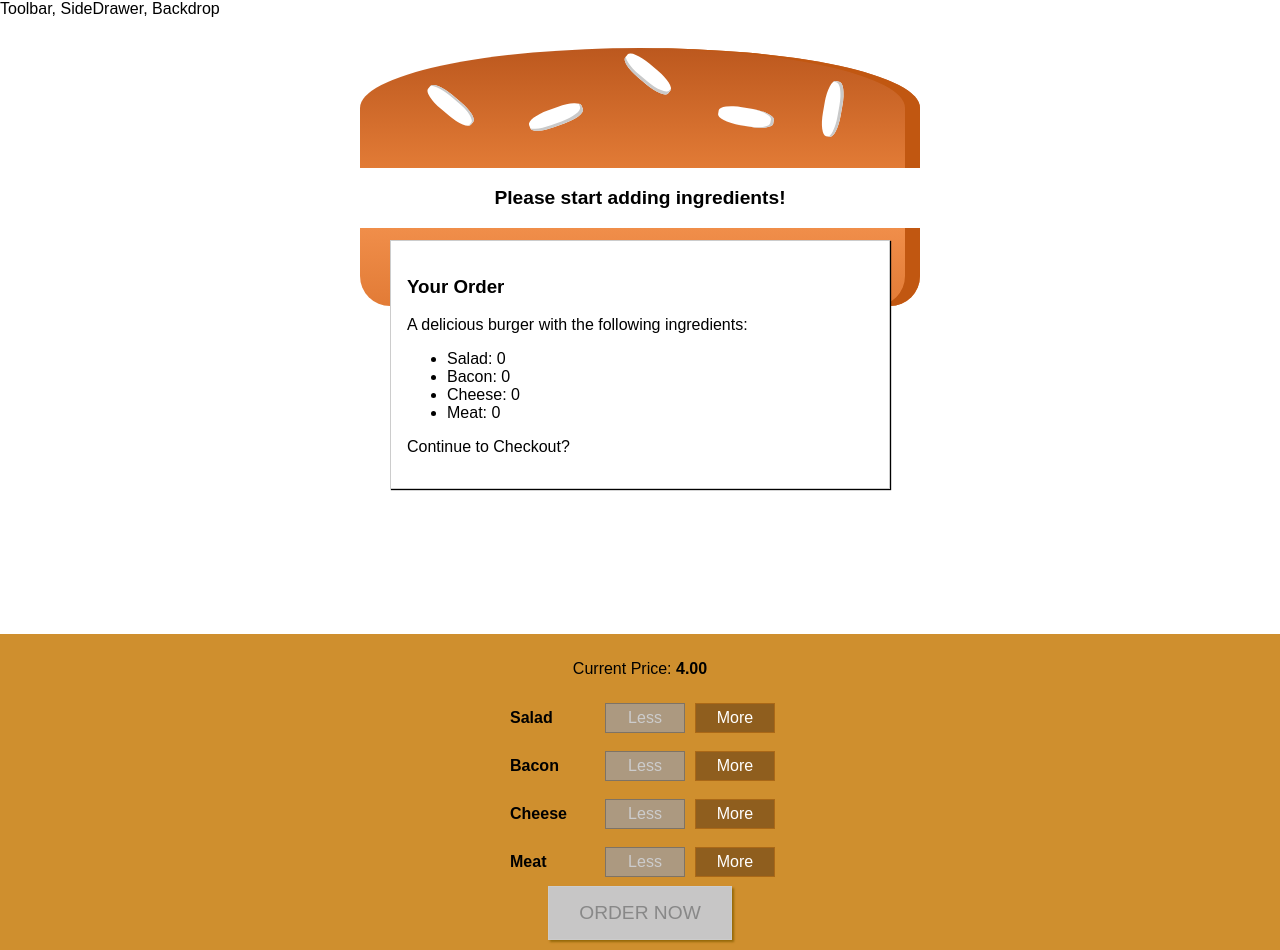
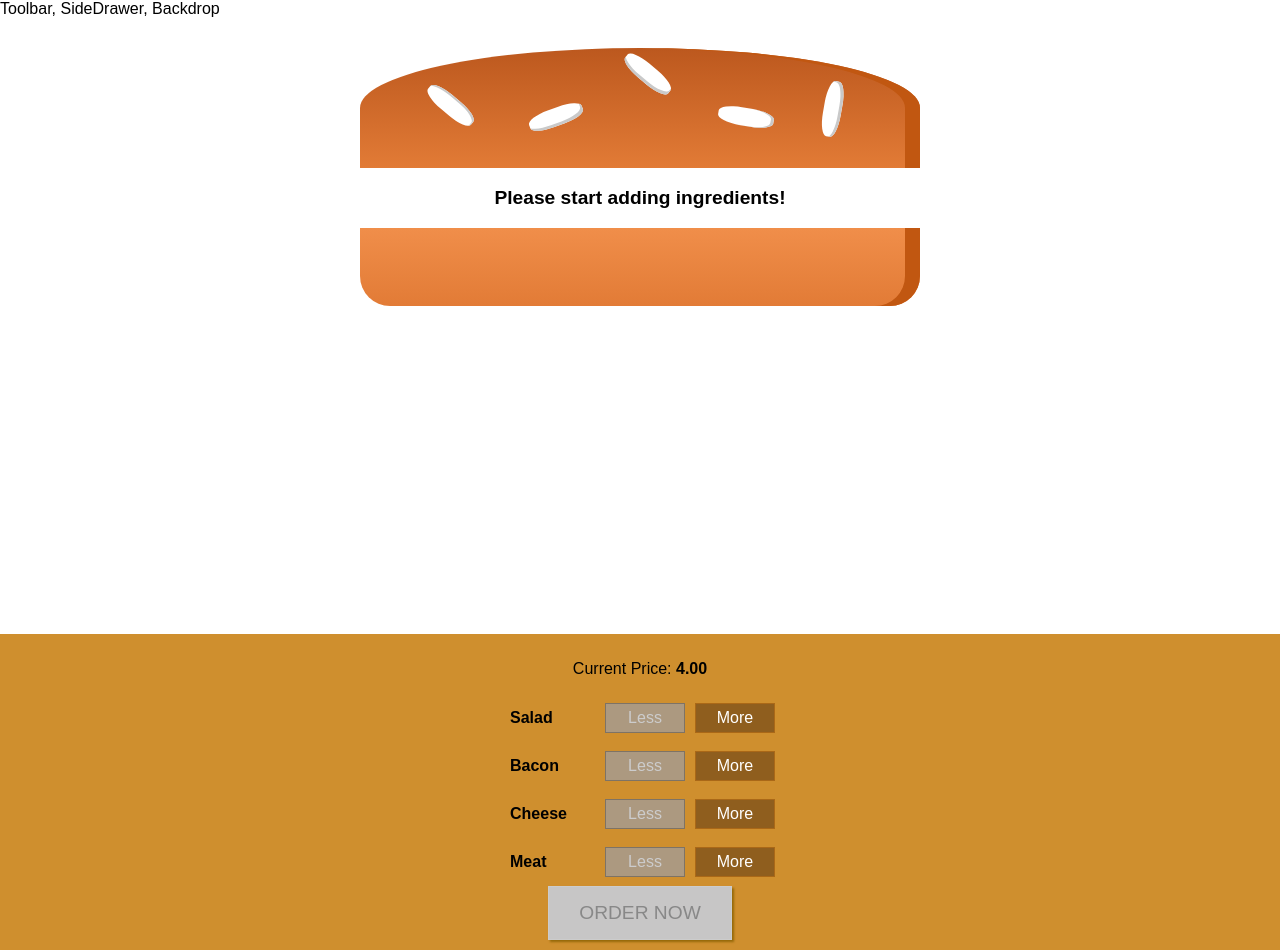
Before and after one commit to lunaticSKE12/react-burger-project, a React app: page / in a window 1280 px wide. Built offline with nearby package versions, Linux system fonts and the light colour scheme.

Commit message:
Order animation

```diff
--- a/src/components/Burger/BuildControls/BuildControls.js
+++ b/src/components/Burger/BuildControls/BuildControls.js
@@ -23,7 +23,8 @@
     ))}
     <button
       className={classes.OrderButton}
-      disabled={!props.purchasable}>ORDER NOW</button>
+      disabled={!props.purchasable}
+      onClick={props.ordered}>ORDER NOW</button>
   </div>
 )
 export default buildControls
--- a/src/components/UI/Modal/Modal.js
+++ b/src/components/UI/Modal/Modal.js
@@ -1,7 +1,12 @@
 import React from 'react';
 import classes from './Modal.css'
 const modal = (props) => (
-  <div className={classes.Modal}>
+  <div
+    className={classes.Modal}
+    style={{
+      transform: props.show ? 'translateY(0)' : 'translateY(-100vh)',
+      opacity: props.show ? '1' : '0'
+    }}>
     {props.children}
   </div>
 )
--- a/src/containers/BurgerBuilder/BurgerBuilder.js
+++ b/src/containers/BurgerBuilder/BurgerBuilder.js
@@ -26,7 +26,8 @@
       meat: 0
     },
     totalPrice: 4,
-    purchasable: false
+    purchasable: false,
+    purchasing: false
   }
 
   updatePurchaseState(ingredients) {
@@ -73,6 +74,10 @@
 
   }
 
+  purchaseHandler = () => {
+    this.setState({ purchasing: true })
+  }
+
   render() {
     const disabledInfo = {
       ...this.state.ingredients
@@ -83,7 +88,7 @@
     // {salad: true, meat: false, ...}
     return (
       <Aux>
-        <Modal >
+        <Modal show={this.state.purchasing} >
           <OrderSummary ingredients={this.state.ingredients} />
         </Modal>
         <Burger ingredients={this.state.ingredients} />
@@ -92,6 +97,7 @@
           ingredientRemoved={this.removeIngredientHandler}
           disabled={disabledInfo}
           purchasable={this.state.purchasable}
+          ordered={this.purchaseHandler}
           price={this.state.totalPrice} />
       </Aux>
     )
```
